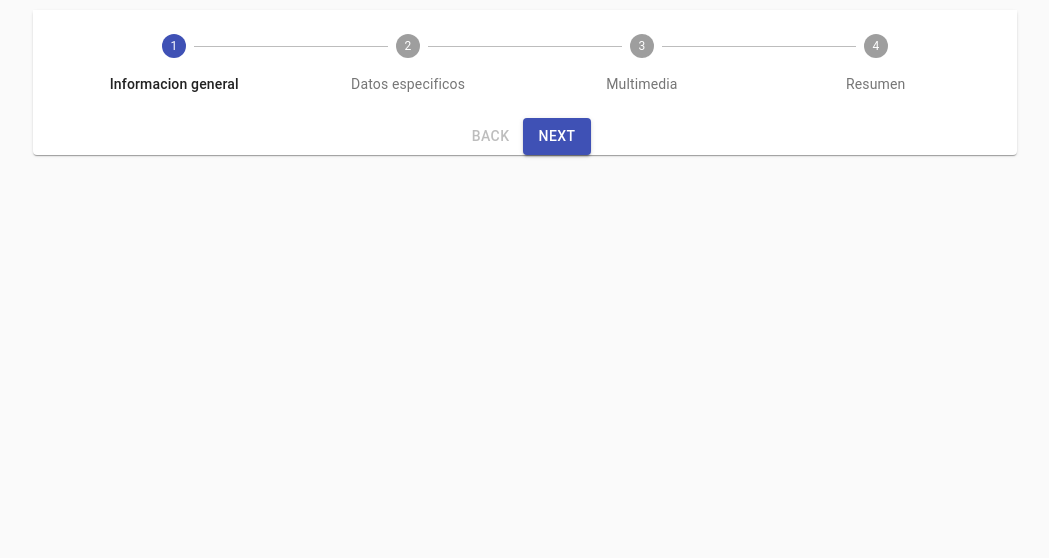
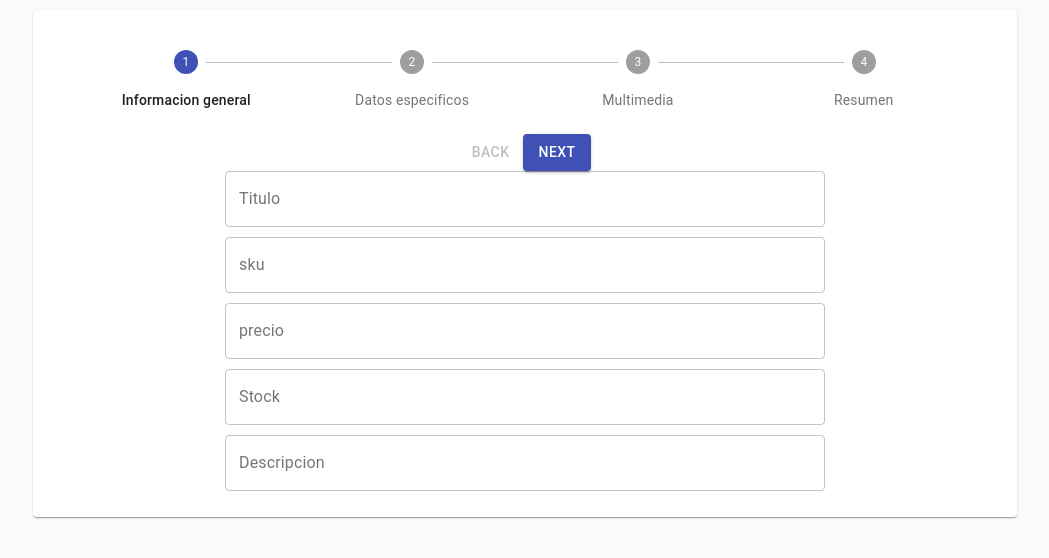
Before and after one commit to romedina/ecommerceCMS, a React (Create React App) app: page /create-item in a window 1280 px wide. Shown: the top 558 px of the page, without its empty margins (115-1164 px from the left). Built offline with nearby package versions, Linux system fonts and the light colour scheme.

Commit message:
[UPDATE] general info ready

```diff
--- a/src/helpers/currency.js
+++ b/src/helpers/currency.js
@@ -1,5 +1,6 @@
 const currency = {
   toCurrency: (number) => {
+    if (!number) return ''
     let stringParsed = number.toString()
     stringParsed = stringParsed.replace(/,/g, '')
     stringParsed = stringParsed.replace('$', '')
@@ -30,3 +31,5 @@ const currency = {
     return stringParsed
   }
 }
+
+export default currency
--- /dev/null
+++ b/src/helpers/validateform.js
@@ -0,0 +1,10 @@
+const validateForm = (objectToValidate, keys) => {
+  const errors = keys.filter(uniquekey => {
+    if (!objectToValidate[uniquekey]) return true
+    return false
+  })
+  if (errors.length > 0) return errors
+  return false
+}
+
+export default validateForm
--- /dev/null
+++ b/src/pages/create_item/general_info.jsx
@@ -0,0 +1,83 @@
+import React from 'react'
+import { Grid, Box } from '@material-ui/core'
+import styled from 'styled-components'
+import { TextField } from '@material-ui/core'
+import currencyParser from '../../helpers/currency'
+
+
+const Content = styled('div')`
+  max-width: 600px;
+  margin: auto;
+`
+
+const TextFieldStyled = styled(TextField)`
+  margin-bottom: 10px;
+`
+
+const GeneralInfo = (props) => {
+
+  if (props.currentStep !== 0) return null
+
+  return (
+    <Content>
+      <TextFieldStyled
+        onClick={event => props.removeError(event.target)}
+        name='title'
+        value={props.title || ''}
+        onChange={(event) => props.handleChange(event.target)}
+        label="Titulo"
+        variant='outlined'
+        fullWidth
+        inputProps={{maxLength: 80}}
+        error={props.errors.includes('title')}
+      />
+      <TextFieldStyled
+        onClick={event => props.removeError(event.target)}
+        inputProps={{maxLength: 80}}
+        name='sku'
+        value={props.sku || ''}
+        onChange={(event) => props.handleChange(event.target)}
+        label="sku"
+        variant='outlined'
+        fullWidth
+        error={props.errors.includes('sku')}
+      />
+      <TextFieldStyled
+        onClick={event => props.removeError(event.target)}
+        name='price'
+        value={currencyParser.toCurrency(props.price) || ''}
+        onChange={event => props.handleChange({name: event.target.name, value: currencyParser.toNumber(event.target.value)})}
+        label="precio"
+        variant='outlined'
+        fullWidth
+        error={props.errors.includes('price')}
+      />
+      <TextFieldStyled
+        onClick={event => props.removeError(event.target)}
+        type='number'
+        inputProps={{max: 99, min: 0}}
+        name='stock'
+        value={props.stock || ''}
+        onChange={(event) => props.handleChange(event.target)}
+        label="Stock"
+        variant='outlined'
+        fullWidth
+        error={props.errors.includes('stock')}
+      />
+      <TextFieldStyled
+        onClick={event => props.removeError(event.target)}
+        inputProps={{maxLength: 240}}
+        name='description'
+        value={props.description || ''}
+        onChange={(event) => props.handleChange(event.target)}
+        label="Descripcion"
+        variant='outlined'
+        fullWidth
+        multiline={true}
+        error={props.errors.includes('description')}
+      />
+    </Content>
+  )
+}
+
+export default GeneralInfo
--- a/src/pages/create_item/index.jsx
+++ b/src/pages/create_item/index.jsx
@@ -1,24 +1,47 @@
 import React, { useState } from 'react'
 import View from './view'
+import validateForm from '../../helpers/validateform'
 
 const CreateItem = () => {
 
   const steps = ['Informacion general', 'Datos especificos', 'Multimedia', 'Resumen']
   const [currentStep, setCurrentStep] = useState(0)
-  const { state, setState } = useState({
-    title: '',
-    description: '',
-    price: '',
-    sku: '',
-    stock: ''
-  })
+  const [data, setData] = useState({})
+  const [errors, setErrors] = useState([])
+
+  const handleChange = ({value, name}) => {
+    setData({
+      ...data,
+      [name]: value
+    })
+  }
+
+  const handleNext = () => {
+    var validate = ['title', 'sku', 'price', 'description', 'stock']
+    const errors = validateForm(data, validate)
+    if (!errors) {
+      setCurrentStep(currentStep + 1)
+    } else  {
+      setErrors(errors)
+    }
+  }
+
+  const removeError = ({name}) => {
+    if (errors.includes(name)){
+      setErrors(errors.filter(error => error != name))
+    }
+  }
 
   return (<View
-    {...state}
-    setState={setState}
+    {...data}
+    errors={errors}
+    setData={setData}
     currentStep={currentStep}
     setCurrentStep={setCurrentStep}
     steps={steps}
+    handleChange={handleChange}
+    handleNext={handleNext}
+    removeError={removeError}
   />)
 }
 
--- a/src/pages/create_item/steperr.jsx
+++ b/src/pages/create_item/steperr.jsx
@@ -19,10 +19,6 @@ const ButtonContainer = styled('div')`
 `
 
 export default function StepperComponent(props) {
-
-  const handleNext = () => {
-    props.setCurrentStep((currentStep) => currentStep + 1);
-  };
 
   const handleBack = () => {
     props.setCurrentStep((currentStep) => currentStep - 1);
@@ -53,7 +49,7 @@ export default function StepperComponent(props) {
           <Button disabled={props.currentStep === 0} onClick={handleBack}>
             Back
           </Button>
-          <Button variant="contained" color="primary" onClick={handleNext}>
+          <Button variant="contained" color="primary" onClick={props.handleNext}>
             {props.currentStep === props.steps.length - 1 ? 'Finish' : 'Next'}
           </Button>
         </ButtonContainer>
--- a/src/pages/create_item/view.jsx
+++ b/src/pages/create_item/view.jsx
@@ -3,6 +3,7 @@ import styled from 'styled-components'
 import Container from '../../components/container'
 import { Paper , Box, Grid } from '@material-ui/core'
 import Stepper from './steperr'
+import GeneralInfo from './general_info'
 
 const View = (props) => {
   return (
@@ -10,7 +11,10 @@ const View = (props) => {
       <Grid container justify="center" alignItems='center'>
         <Grid item xs={12} md={10}>
           <Paper>
-            <Stepper {...props}/>
+            <Box p={2} >
+              <Stepper {...props} />
+              <GeneralInfo {...props}/>
+            </Box>
           </Paper>
         </Grid>
       </Grid>
```
